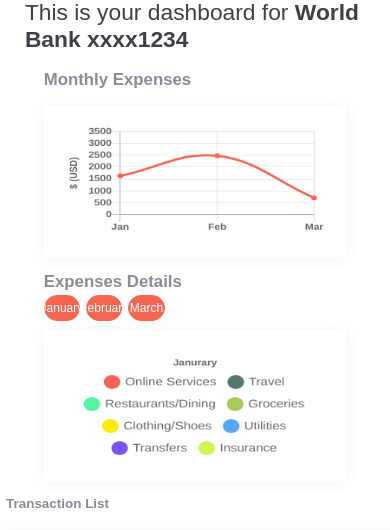
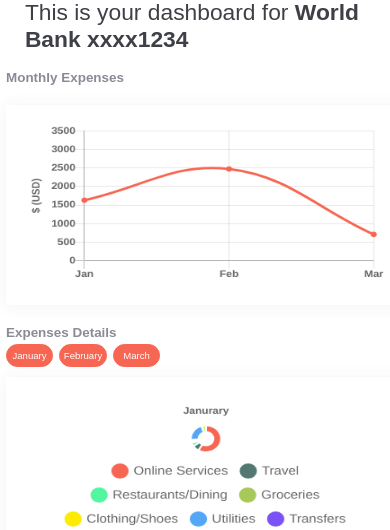
Before and after one commit to davidyoon85/betterfin, a React (Create React App) app: page / in a window 390 px wide. Shown: the part 191-721 px from the top of the page. Built offline with nearby package versions, Linux system fonts and the light colour scheme.

Commit message:
pie chart responsive

```diff
--- a/src/css/main.css
+++ b/src/css/main.css
@@ -243,7 +243,7 @@
         font-size: .8em;
         min-width: 400px;
     }
-  }
+}
 
 .table_header {
     color: #898B96;
@@ -256,6 +256,15 @@
 .chart_container {
     width: 80%;
     margin: 0 auto;
+}
+
+@media screen and (max-width:600px) {
+    .chart_container {
+        width: 80%;
+        margin: 0 auto;
+        font-size: .8em;
+        min-width: 400px;
+    }
 }
 
 .chart_section {
```
